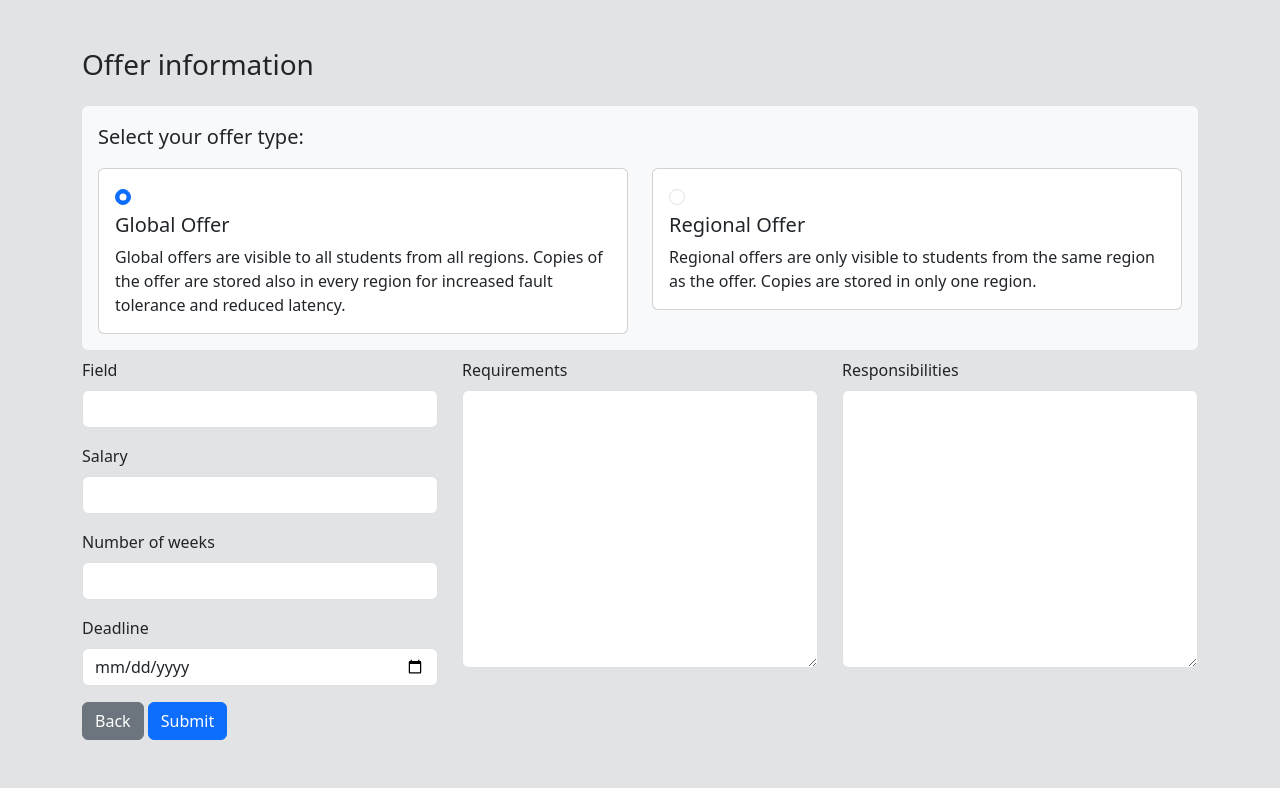
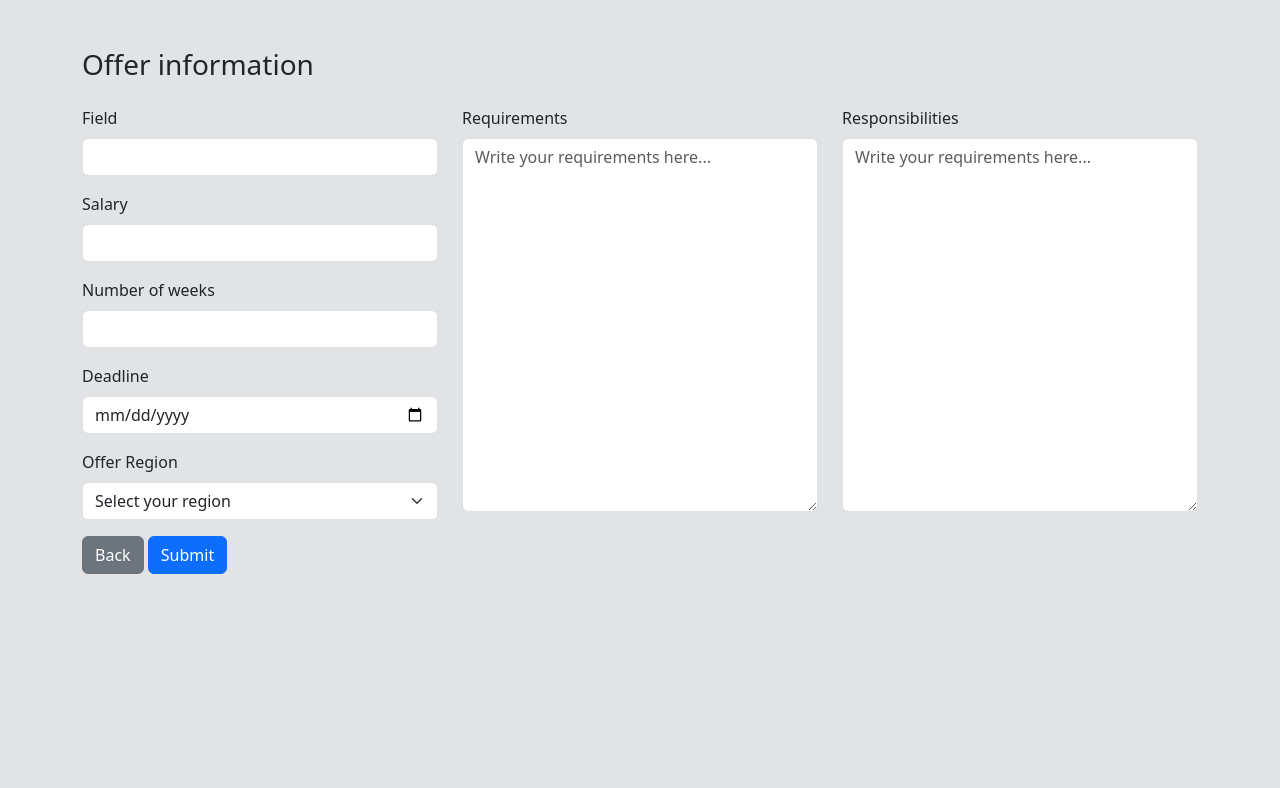
Before and after one commit to kasap-ot/thesis-project, a FastAPI app: page /offers-create in a window 1280 px wide. Shown: the part 54-842 px from the top of the page. After the commit the page ends 628 px from the top, so only its background shows below. Run offline with FastAPI, Linux system fonts and the light colour scheme; parts of the project's set-up code (start-up, migrations or seed data) failed here and were passed over; some libraries are stand-ins or nearby versions.

Commit message:
Add region logic for offers

```diff
--- a/code/source/main.py
+++ b/code/source/main.py
@@ -26,3 +26,5 @@ async def lifespan(app: FastAPI):
 app = FastAPI(lifespan=lifespan)
 app.include_router(router)
 app.mount("/static", StaticFiles(directory="static"), name="static")
+
+# TODO: Add "region" logic to "offers"
--- a/code/source/routes.py
+++ b/code/source/routes.py
@@ -54,7 +54,7 @@ async def test():
     return "This is a test."
 
 
-""" Routes for TOKENS """
+# Routes for TOKENS
 
 
 @router.post("/token", response_model=Token, tags=["security"])
@@ -62,7 +62,7 @@ async def token(user_type_param: str, form_data: OAuth2PasswordRequestForm = Dep
     return await token_controller(user_type_param, form_data)
 
 
-""" Routes for STUDENTS """
+# Routes for STUDENTS
 
 
 @router.post("/students", status_code=status.HTTP_201_CREATED, tags=["students"])
@@ -110,7 +110,7 @@ async def student_profile_edit_get(
     )
 
 
-""" Routes for COMPANIES """
+# Routes for COMPANIES
 
 
 @router.post("/companies", status_code=status.HTTP_201_CREATED, tags=["companies"])
@@ -162,7 +162,7 @@ async def companies_home_get(request: Request, current_user = Depends(get_curren
     return templates.TemplateResponse("company-home.html", {"request": request, "current_user": current_user})
 
 
-""" Routes for OFFERS """
+# Routes for OFFERS
 
 
 @router.get("/offers-create", response_class=HTMLResponse, tags=["offers"])
@@ -242,7 +242,7 @@ async def offer_delete(offer_id: int, current_user = Depends(get_current_user)):
     await offer_delete_controller(offer_id, current_user)
 
 
-""" Routes for EXPERIENCES """
+# Routes for EXPERIENCES
 
 
 @router.post("/experiences", status_code=status.HTTP_201_CREATED, tags=["experiences"])
@@ -270,7 +270,7 @@ async def experience_delete(experience_id: int, current_user = Depends(get_curre
     await experience_delete_controller(experience_id, current_user)
 
 
-""" Routes for APPLICATIONS """
+# Routes for APPLICATIONS
 
 
 @router.post("/applications/apply/{student_id}/{offer_id}", tags=["applications"])
@@ -333,7 +333,7 @@ async def applicants_get(request: Request, offer_id: int, current_user = Depends
     )
 
 
-""" Routes for STATIC TEMPLATES """
+# Routes for STATIC TEMPLATES
 
 
 @router.get("/", response_class=HTMLResponse, tags=["static-templates"])
@@ -367,7 +367,7 @@ async def restart_database():
     await restart_database_controller()
 
 
-""" Routes for testing Cockroach DB connection """
+# Routes for testing Cockroach DB connection
 
 
 @router.get("/cockroach-db/1", tags=["cockroach"])
--- a/code/source/schemas.py
+++ b/code/source/schemas.py
@@ -77,11 +77,13 @@ class OfferBase(BaseModel):
 
 class OfferCreate(OfferBase):
     company_id: int
+    region_id: int
 
 
 class OfferRead(OfferBase):
     id: int
     company_id: int
+    region: str
 
 
 class OfferUpdate(OfferBase):
@@ -95,6 +97,7 @@ class OfferBriefRead(BaseModel):
     field: str
     deadline: date
     company_name: str
+    region: str
 
 
 class OfferApplication(BaseModel):
--- a/templates/offer-create.html
+++ b/templates/offer-create.html
@@ -3,32 +3,6 @@
 {% block content %}
 
 <h3 class="mb-4">Offer information</h3>
-
-<div class="bg-light rounded p-3 mb-2">
-    <div class="fs-5 mb-3">Select your offer type:</div>
-
-    <div class="row">
-        <div class="col">
-            <div class="card w-100">
-                <div class="card-body">
-                    <input class="form-check-input mb-2" type="radio" name="flexRadioDefault"  id="globalOfferOption" checked>
-                    <h5 class="card-title">Global Offer</h5>
-                    <p class="card-text">Global offers are visible to all students from all regions. Copies of the offer are stored also in every region for increased fault tolerance and reduced latency.</p>
-                </div>
-            </div>
-        </div>
-        <div class="col">
-            <div class="card  w-100">
-                <div class="card-body">
-                    <input class="form-check-input mb-2" type="radio" name="flexRadioDefault" id="regionalOfferOption">
-                    <h5 class="card-title">Regional Offer</h5>
-                    <p class="card-text">Regional offers are only visible to students from the same region as the offer. Copies are stored in only one region.</p>
-                </div>
-            </div>
-        </div>
-    </div>
-</div>
-
 
 <form>
     <div class="row">
@@ -52,14 +26,25 @@
                 <label class="form-label">Deadline</label>
                 <input type="date" class="form-control" id="deadlineInput">
             </div>
+            <div class="mb-3">
+                <label class="form-label">Offer Region</label>
+                <select class="form-select" id="regionInput">
+                    <option selected>Select your region</option>
+                    <option value="1">Europe</option>
+                    <option value="2">Asia</option>
+                    <option value="3">Americas</option>
+                </select>
+            </div>
         </div>
         <div class="mb-3 col">
             <label class="form-label">Requirements</label>
-            <textarea id="requirementsInput" rows="11" class="form-control"></textarea>
+            <textarea id="requirementsInput" rows="15" class="form-control"
+                placeholder="Write your requirements here..."></textarea>
         </div>
         <div class="mb-3 col">
             <label class="form-label">Responsibilities</label>
-            <textarea id="responsibilitiesInput" rows="11" class="form-control"></textarea>
+            <textarea id="responsibilitiesInput" rows="15" class="form-control"
+                placeholder="Write your requirements here..."></textarea>
         </div>
     </div>
 
@@ -84,6 +69,7 @@
         const deadline = document.getElementById("deadlineInput").value
         const requirements = document.getElementById("requirementsInput").value
         const responsibilities = document.getElementById("responsibilitiesInput").value
+        const regionId = document.getElementById("regionInput").value
         const companyId = sessionStorage.getItem("companyId")
 
         newOffer = {
@@ -94,6 +80,7 @@
             requirements: requirements,
             responsibilities: responsibilities,
             company_id: companyId,
+            region_id: regionId,
         }
 
         await access("/offers", "POST", newOffer)
@@ -101,14 +88,4 @@
     })
 </script>
 
-<!--
-    field: str
-    salary: int
-    num_weeks: int
-    deadline: date
-    requirements: str
-    responsibilities: str
-    company_id: int
--->
-
 {% endblock %}
--- a/templates/offers.html
+++ b/templates/offers.html
@@ -54,6 +54,7 @@
         <div class="col">Field</div>
         <div class="col">Deadline</div>
         <div class="col">Company</div>
+        <div class="col">Region</div>
         <div class="col">Action</div>
       </div>
     </div>
@@ -68,6 +69,7 @@
         <div class="col">{{offer.field}}</div>
         <div class="col">{{offer.deadline}}</div>
         <div class="col">{{offer.company_name}}</div>
+        <div class="col">{{offer.region}}</div>
         <div class="col">
           <button class="offer-btn btn btn-success btn-sm w-75 rounded-pill py-2"
             id="offer_{{offer.id}}_btn">View</button>
--- a/templates/register-student.html
+++ b/templates/register-student.html
@@ -53,7 +53,6 @@
         <input type="text" class="form-control shadow" id="major">
       </div>
 
-      <!-- *** -->
     </div>
 
     <div class="col">
@@ -86,10 +85,6 @@
 </div>
 
 <script>
-  // document.getElementById("backBtn").addEventListener("click", async () => {
-  //   await access("/register", "GET")
-  // })
-
   document.getElementById("submitBtn").addEventListener("click", async () => {
     const newStudent = {
       email: document.getElementById("email").value,
```
Also changed, not shown: code/source/controllers.py (+39 -5 lines), code/source/enums.py (+7 -0 lines), templates/offer.html (+8 -3 lines).
